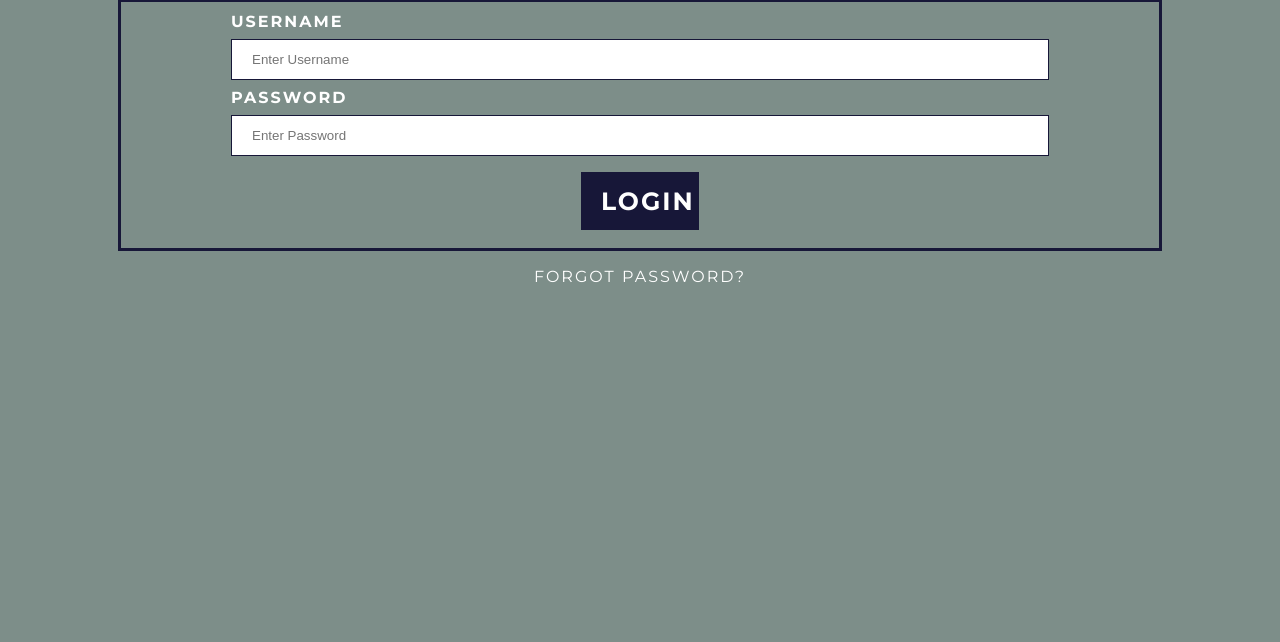
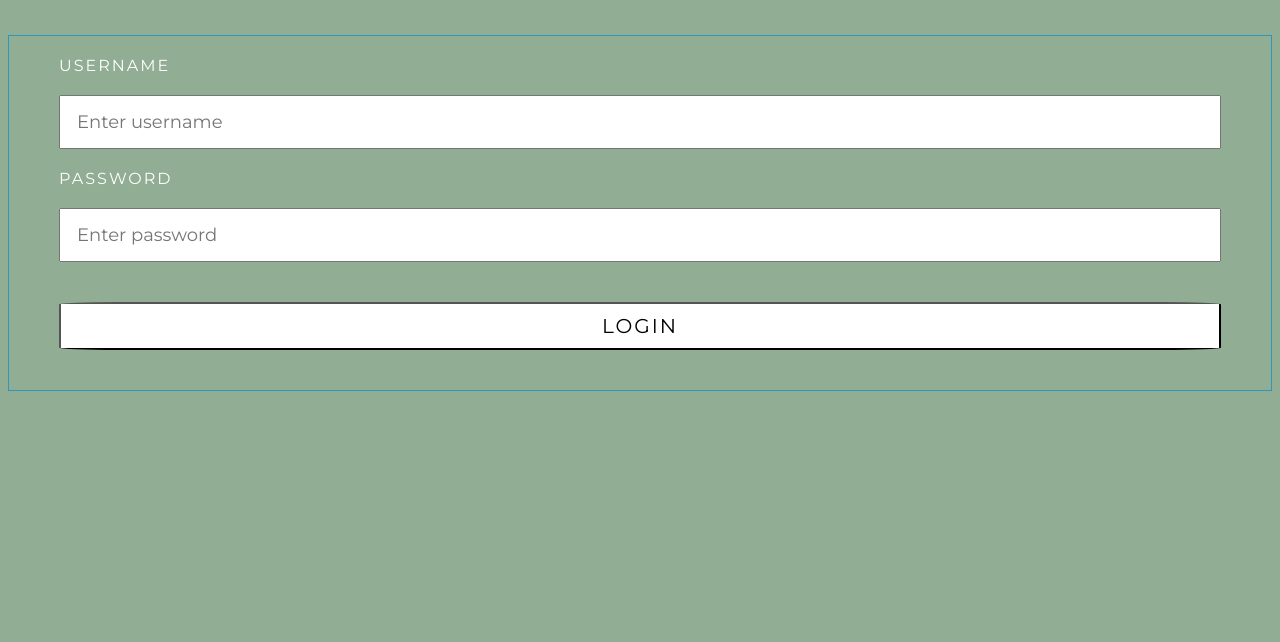
Before and after one commit to icajnj/ica.github.io, a website: page index.html in a window 1280 px wide. Shown: the part 158-800 px from the top of the page. Drawn offline with Linux system fonts and the light colour scheme.

Commit message:
edited login form

```diff
--- a/css/index.css
+++ b/css/index.css
@@ -1,94 +1,63 @@
 body {
     font-family: "Montserrat", "Helvetica Neue", Helvetica, Arial, sans-serif;
-    background-color: #7D8E89;
+    letter-spacing: 2px;
+    background-color: #91AD94;
 }
 
-body h2 {
+h1 {
+    color: white;
+    padding-top: 100px;
+    padding-bottom: 25px;
     text-align: center;
-    padding-top: 100px;
-    color: white;
-    letter-spacing: 2px;
 }
 
 form {
-    border: 3px solid #171738;
+    padding-left: 50px;
+    padding-right: 50px;
+    border: 1.5px solid #2D98BF;
+    color: white;
 }
 
-input[type=text], input[type=password] {
-    width: 100%;
-    padding: 12px 20px;
-    margin: 8px 0;
-    display: inline-block;
-    border: 1px solid #171738;
-    box-sizing: border-box;
+form .form-group {
+    padding-top: 10px;
+    padding-bottom: 15px;
 }
 
-button {
-    font-family: "Montserrat", "Helvetica Neue", Helvetica, Arial, sans-serif;
-    background-color: #171738;
-    color: white;
-    font-size: 25px;
-    padding: 14px 20px;
-    margin: 8px 0;
-    border: none;
-    cursor: pointer;
-    width: 100%;
-    letter-spacing: 2px;
+.col-md-12 {
+    padding-left: 100px;
+    padding-right: 100px;
 }
 
-.buttonSpacing {
-    padding-right: 350px;
-    padding-left: 350px;
+input {
+    padding: 14px 16px;
+    width: 100%;
+    color: black;
+}
+
+input[type="text"], input[type="password"]
+{
+    font-size:18px;
+    font-family: "Montserrat", "Helvetica Neue", Helvetica, Arial, sans-serif;
+}
+
+input[type="button"] {
+    font-family: "Montserrat", "Helvetica Neue", Helvetica, Arial, sans-serif;
+    border-radius: 5%;
+    font-size: 20px;
+    letter-spacing: 2px;
+    padding: 10px 10px;
+    color: black;
+    background-color: white;
+    margin: auto;
+    display: block;
 }
 
 button:hover {
-    opacity: 0.8;
+    background-color: black;
+    color: white;
 }
 
-.cancelbtn {
-    width: auto;
-    padding: 10px 18px;
-    background-color: #f44336;
+.userpass {
+    padding-top: 20px;
+    padding-bottom: 20px;
 }
-
-.imgcontainer {
-    text-align: center;
-    margin: 24px 0 12px 0;
-}
-
-img.avatar {
-    width: 40%;
-    border-radius: 50%;
-}
-
-.container {
-    padding-left: 100px;
-    padding-right: 100px;
-    margin: 10px;
-}
-
-span.psw {
-    padding-top: 16px;
-}
-
-span.psw a {
-    color: white;
-    text-decoration: none;
-    letter-spacing: 2px;
-}
-
-/* Change styles for span and cancel button on extra small screens */
-@media screen and (max-width: 300px) {
-    span.psw {
-       display: block;
-       margin: auto;
-    }
-    .cancelbtn {
-       width: 100%;
-    }
-}
-
-label {
-    color: white;
-    letter-spacing: 2px;
-}
--- a/index.html
+++ b/index.html
@@ -1,45 +1,31 @@
 <html>
-
   <head>
-  <link href="https://fonts.googleapis.com/css?family=Lora:400,700,400italic,700italic" rel="stylesheet" type="text/css">
     <link href="https://fonts.googleapis.com/css?family=Montserrat:400,700" rel="stylesheet" type="text/css">
     <link href="css/index.css" rel="stylesheet">
+
+    <title>
+      Login page
+    </title>
   </head>
-
   <body>
-  <h2>LOGIN FORM</h2>
-
-  <div class="container">
-    <div class="row">
-      <div class="col-lg-6">
-        <form action="/action_page.php">
-          <div class="container">
-            <label><b>USERNAME</b></label>
-            <input type="text" placeholder="Enter Username" name="uname" required>
-
-            <label><b>PASSWORD</b></label>
-            <input type="password" placeholder="Enter Password" name="psw" required>
-            <div class="buttonSpacing">
-              <button onclick="check(this.form)"><strong>LOGIN</strong></button>
+    <h1><strong>LOGIN FORM</strong></h1>
+    <form name="login">
+    <div class="userpass">
+      USERNAME
     </div>
+    <input type="text" placeholder="Enter username" name="userid"/>
+    <div class="userpass">
+      PASSWORD
     </div>
-
-
+    <input type="password" placeholder="Enter password" name="pswrd"/>
+    <div class="userpass"></div>
+    <input type="button" onclick="check(this.form)" value="LOGIN">
+    <div class="userpass"></div>
     </form>
-      </div>
-    </div>
-  </div>
-  <div class="container" style="text-align: center">
-            <span class="psw" onclick="alert('Please ping @srampall to get proper login information.')"><a href="#">FORGOT PASSWORD?</a></span>
-          </div>
-
-
-</body>
-
-<script language="javascript">
-            function check(form) { /*function to check userid & password*/
+      <script>
+        function check(form) {
          /*the following code checkes whether the entered userid and password are matching*/
-                if(form.uname.value == "ica" && form.psw.value == "ica123!") {
+          if(form.userid.value == "ica" && form.pswrd.value == "ica123!") {
             location.replace('ica-main-page.html')/*opens the target page while Id & password matches*/
           }
           else {
@@ -47,5 +33,5 @@
           }
         }
       </script>
-
+  </body>
 </html>
```
Also changed, not shown: js/app.js (added, +69 -0 lines). Lines whose indentation alone changed are shown as unchanged.
